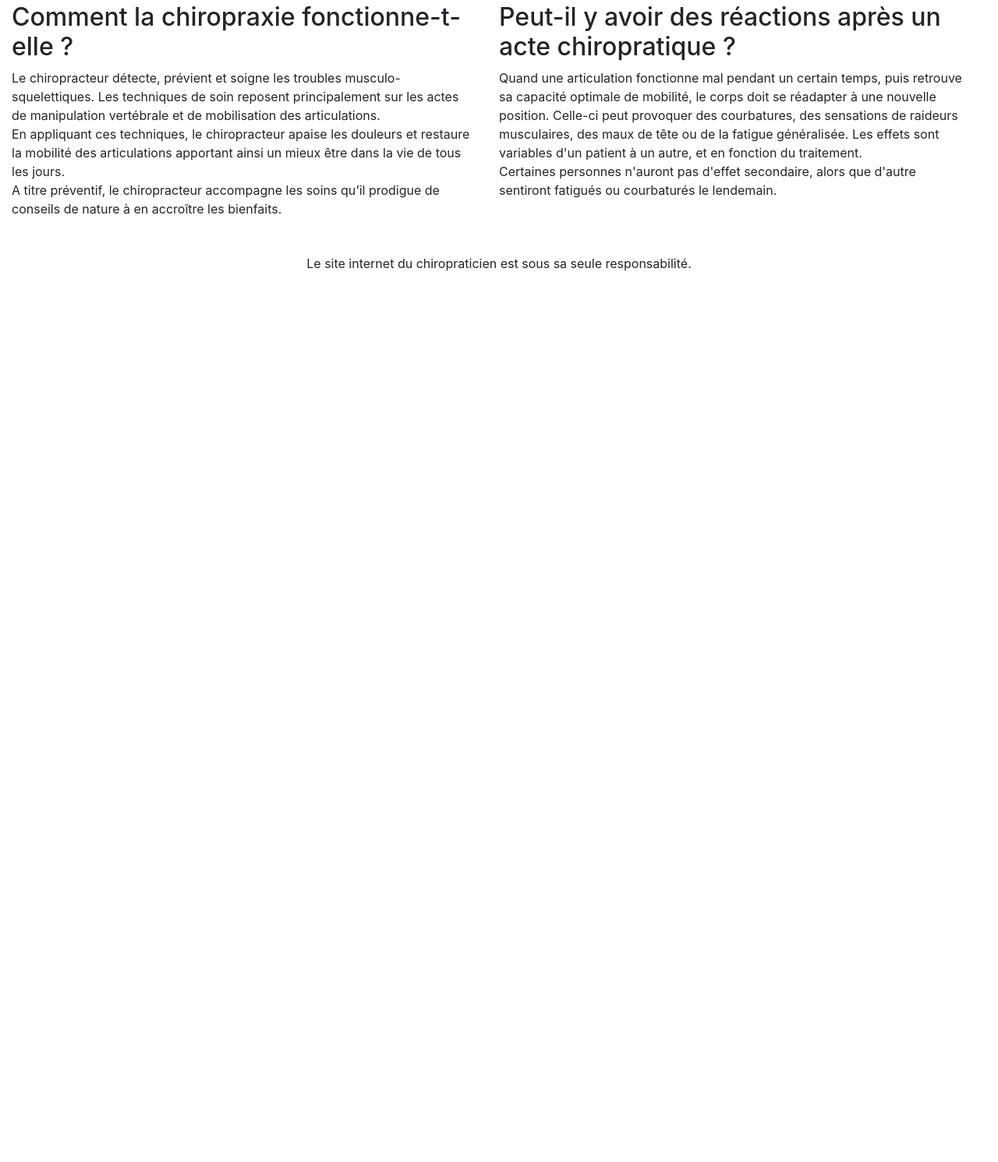
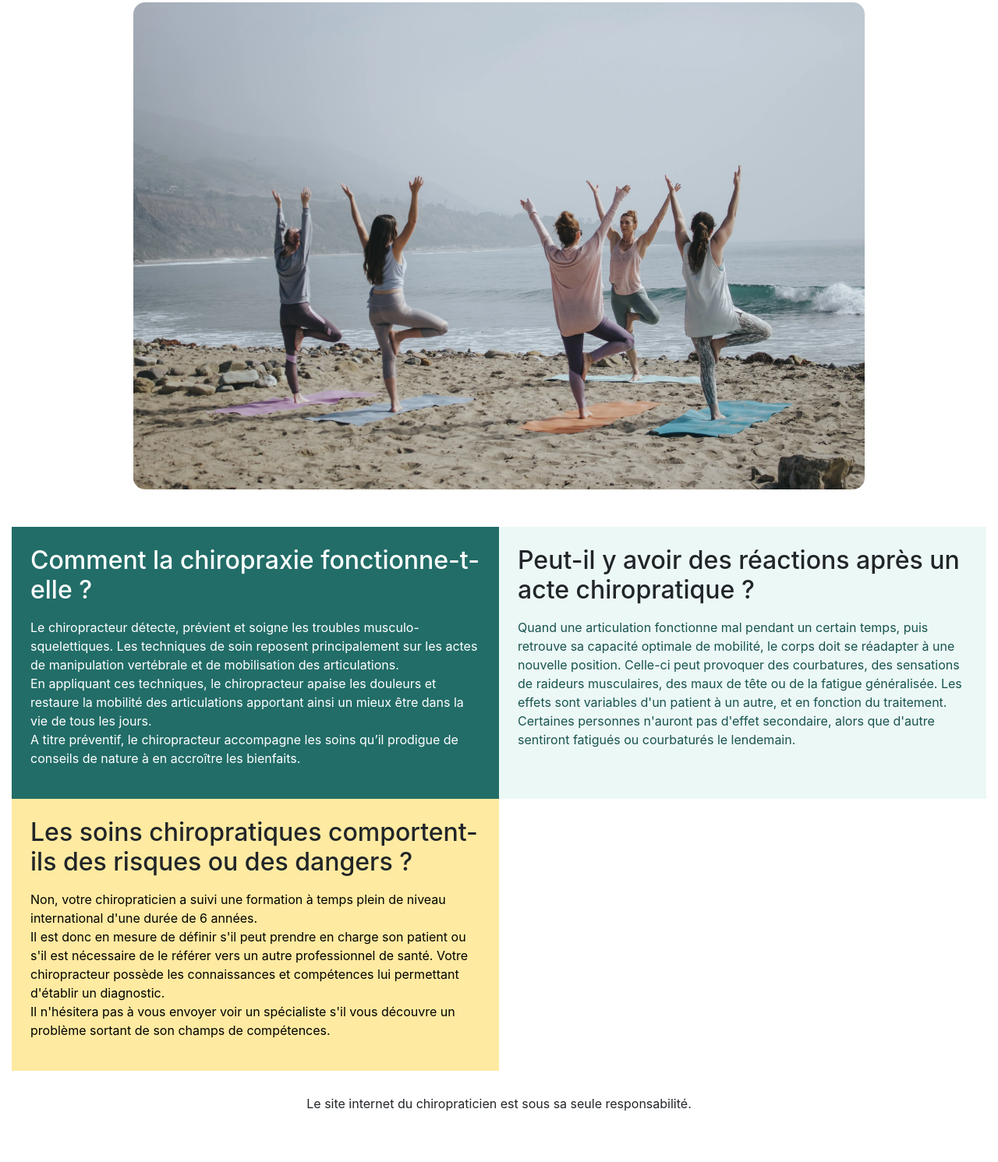
Before and after one commit to Judes77850/chiropratique, a website: page pages/consultation.html in a window 1280 px wide. Shown: the part 1717-3208 px from the top of the page at 78% size. Before the commit the page ends 2143 px from the top, so only its background shows below. Drawn offline with nearby package versions, Linux system fonts and the light colour scheme.

Commit message:
ajout style

```diff
--- a/css/style.scss
+++ b/css/style.scss
@@ -114,6 +114,11 @@ main{
         .content-3{
             background-color: $color-1;
             color: $color-3;
+        }
+        #soins{
+            img{
+                border-radius: 15px;
+            }
         }
     }
 
--- a/pages/consultation.html
+++ b/pages/consultation.html
@@ -151,21 +151,33 @@
                 </ul>
             </div>
         </div>
-        <div id="soins" class="row col col-12 mt-5">
-            <div class="col col-12 col-lg-6 m-0">
-                <h2>Comment la chiropraxie fonctionne-t-elle ?</h2>
+        <div id="soins" class="row col col-12 mt-5 mx-auto">
+            <div class="w-75 mx-auto mb-5">
+                <img class="w-100" src="../medias/img/beach.webp">
+            </div>
+            <div class="col col-12 col-lg-6 m-0 second-bg p-4">
+                <h2 class="mb-3">Comment la chiropraxie fonctionne-t-elle ?</h2>
                 <p>
                     Le chiropracteur détecte, prévient et soigne les troubles musculo-squelettiques. Les techniques de soin reposent principalement sur les actes de manipulation vertébrale et de mobilisation des articulations.<br/>
                     En appliquant ces techniques, le chiropracteur apaise les douleurs et restaure la mobilité des articulations apportant ainsi un mieux être dans la vie de tous les jours.<br/>
                     A titre préventif, le chiropracteur accompagne les soins qu’il prodigue de conseils de nature à en accroître les bienfaits.<br/>
                 </p>
             </div>
-            <div class="col col-12 col-lg-6 m-0">
-                <h2>Peut-il y avoir des réactions après un acte chiropratique ?</h2>
+            <div class="col col-12 col-lg-6 m-0 third-bg p-4">
+                <h2 class="mb-3">Peut-il y avoir des réactions après un acte chiropratique ?</h2>
                 <p>
                    Quand une articulation fonctionne mal pendant un certain temps, puis retrouve sa capacité optimale de mobilité, le corps doit se réadapter à une nouvelle position. Celle-ci peut provoquer des courbatures,
                     des sensations de raideurs musculaires, des maux de tête ou de la fatigue généralisée. Les effets sont variables d'un patient à un autre, et en fonction du traitement.<br/>
                      Certaines personnes n'auront pas d'effet secondaire, alors que d'autre sentiront fatigués ou courbaturés le lendemain.
+                </p>
+            </div>
+            <div class="col col-12 col-lg-6 m-0 fourth-bg p-4">
+                <h2 class="mb-3">Les soins chiropratiques comportent-ils des risques ou des dangers ?</h2>
+                <p>
+                    Non, votre chiropraticien a suivi une formation à temps plein de niveau international d'une durée de 6 années.<br/>
+                    Il est donc en mesure de définir s'il peut prendre en charge son patient ou s'il est nécessaire de le référer vers un autre professionnel de santé. Votre chiropracteur possède les connaissances et compétences lui permettant
+                    d'établir un diagnostic.<br/>
+                    Il n'hésitera pas à vous envoyer voir un spécialiste s'il vous découvre un problème sortant de son champs de compétences.
                 </p>
             </div>
         </div>
```
Also changed, not shown: index.html (+1 -1 lines), css/style.css, medias/img/beach.webp (added), 2 other files.
